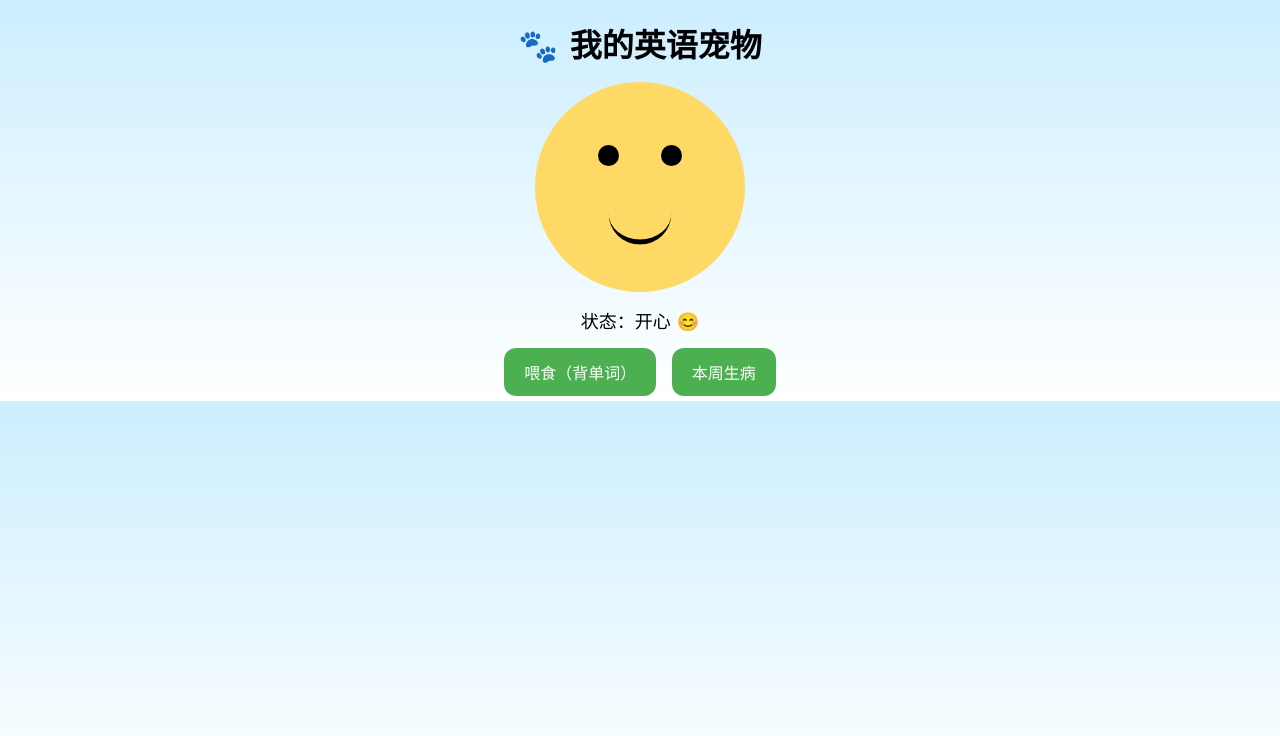
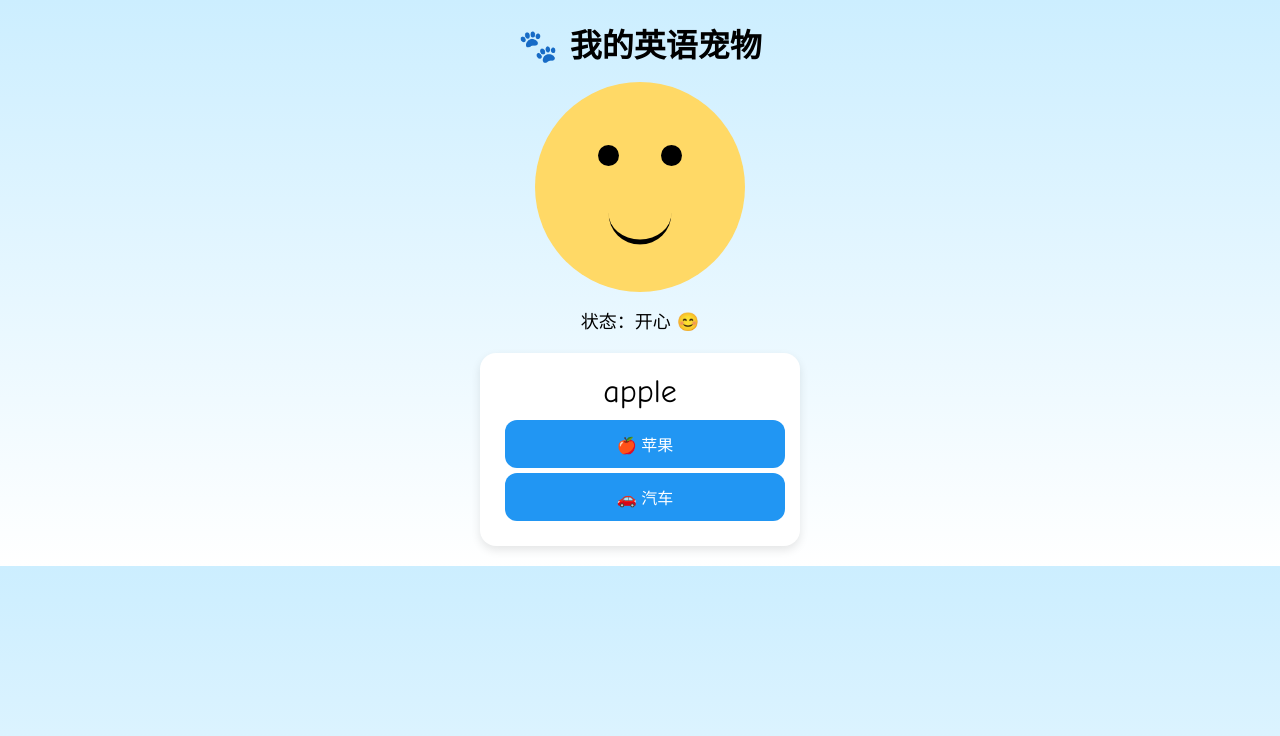
Before and after one commit to huanghuihui1818-creator/pet-english-game, a plain HTML site: page index.html in a window 1280 px wide. Drawn offline with Linux system fonts and the light colour scheme.

Commit message:
Add card and option buttons for word learning

```diff
--- a/index.html
+++ b/index.html
@@ -56,6 +56,20 @@
       font-size: 18px;
     }
 
+    .card {
+      background: white;
+      border-radius: 16px;
+      padding: 20px;
+      width: 280px;
+      margin: 20px auto;
+      box-shadow: 0 4px 10px rgba(0,0,0,0.1);
+    }
+
+    .word {
+      font-size: 32px;
+      margin-bottom: 10px;
+    }
+
     button {
       padding: 12px 20px;
       font-size: 16px;
@@ -67,8 +81,10 @@
       margin: 5px;
     }
 
-    button:disabled {
-      background: #aaa;
+    .option {
+      display: block;
+      width: 100%;
+      background: #2196f3;
     }
   </style>
 </head>
@@ -76,7 +92,7 @@
 
 <h1>🐾 我的英语宠物</h1>
 
-  <div id="pet" class="pet">
+<div id="pet" class="pet happy">
   <div class="eye left"></div>
   <div class="eye right"></div>
   <div class="mouth"></div>
@@ -84,40 +100,30 @@
 
 <div class="status" id="statusText">状态：开心 😊</div>
 
-  <button onclick="feedPet()">喂食（背单词）</button>
-  <button onclick="makePetSick()">本周生病</button>
+<div class="card">
+  <div class="word" id="word">apple</div>
+  <button class="option" onclick="checkAnswer(true)">🍎 苹果</button>
+  <button class="option" onclick="checkAnswer(false)">🚗 汽车</button>
+</div>
 
 <script>
   let mood = "happy";
 
-    function updateStatus() {
+  function checkAnswer(correct) {
+    const statusText = document.getElementById("statusText");
     const pet = document.getElementById("pet");
-      const statusText = document.getElementById("statusText");
 
+    if (correct) {
+      mood = "happy";
+      pet.classList.add("happy");
+      statusText.innerText = "状态：开心 😊 你帮宠物学会了一个单词！";
+      alert("太棒了！宠物吃饱了！");
+    } else {
+      mood = "hungry";
       pet.classList.remove("happy");
-
-      if (mood === "happy") {
-        statusText.innerText = "状态：开心 😊";
-        pet.classList.add("happy");
-      } else if (mood === "hungry") {
-        statusText.innerText = "状态：有点饿 😕";
-      } else if (mood === "sick") {
-        statusText.innerText = "状态：生病了 🤒（需要英语治疗）";
+      statusText.innerText = "状态：有点饿 😕 没关系，再试一次";
     }
   }
-
-    function feedPet() {
-      mood = "happy";
-      updateStatus();
-      alert("你背了一个单词，宠物很开心！");
-    }
-
-    function makePetSick() {
-      mood = "sick";
-      updateStatus();
-    }
-
-    updateStatus();
 </script>
 
 </body>
```
Lines whose indentation alone changed are shown as unchanged.
